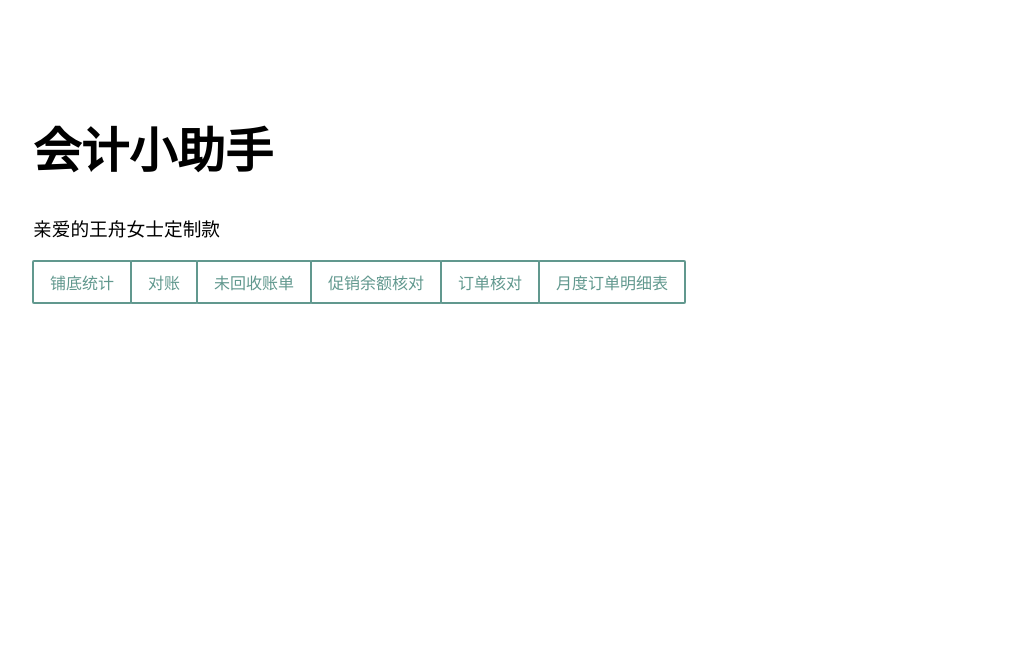
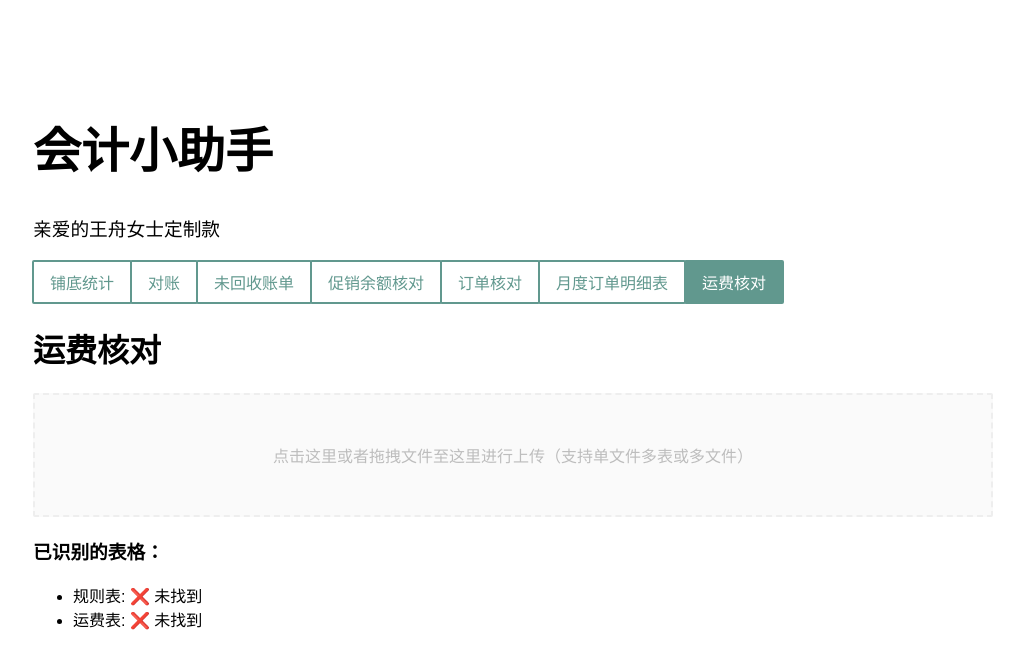
Before and after one commit to ZachZeng/wz-excel-process, a React (Create React App) app: page /wz-excel-process/yf in a window 1280 px wide. Shown: the top 668 px of the page, without its empty margins (127-1151 px from the left). Built offline with nearby package versions, Linux system fonts and the light colour scheme.

Commit message:
运费核对

```diff
--- /dev/null
+++ b/src/components/YF/YFDropzone.js
@@ -0,0 +1,92 @@
+import React, { useCallback, useState } from "react";
+import { useDropzone } from "react-dropzone";
+import { DropzoneWrapper } from "../../elements/StyledElements";
+import * as XLSX from "xlsx";
+import { YFProcess } from "./YFProcess";
+
+export const YFDropzone = () => {
+  const [ruleSheet, setRuleSheet] = useState(null);
+  const [freightSheet, setFreightSheet] = useState(null);
+  const [error, setError] = useState("");
+
+  const identifyAndSetSheets = (wb) => {
+    let newRule = ruleSheet;
+    let newFreight = freightSheet;
+
+    wb.SheetNames.forEach((sheetName) => {
+      const ws = wb.Sheets[sheetName];
+      const aoa = XLSX.utils.sheet_to_json(ws, { header: 1, defval: "" });
+
+      let isRule = false;
+      let isFreight = false;
+
+      for (let i = 0; i < Math.min(aoa.length, 10); i++) {
+        const rowStr = (aoa[i] || []).map((c) => String(c || "")).join("");
+        if (rowStr.includes("是否免运费") || sheetName.includes("规则")) {
+          isRule = true;
+        }
+        if (rowStr.includes("发货日期") || sheetName.includes("运费")) {
+          isFreight = true;
+        }
+      }
+
+      if (isRule) newRule = ws;
+      if (isFreight) newFreight = ws;
+    });
+
+    setRuleSheet(newRule);
+    setFreightSheet(newFreight);
+  };
+
+  const onDrop = useCallback(
+    (acceptedFiles) => {
+      setError("");
+      acceptedFiles.forEach((file) => {
+        const reader = new FileReader();
+        reader.onload = (evt) => {
+          try {
+            const bstr = evt.target.result;
+            const wb = XLSX.read(bstr, { type: "binary" });
+            identifyAndSetSheets(wb);
+          } catch (err) {
+            setError("读取文件出错：" + err.message);
+          }
+        };
+        reader.readAsBinaryString(file);
+      });
+    },
+    [ruleSheet, freightSheet],
+  );
+
+  const { isDragActive, getRootProps, getInputProps } = useDropzone({
+    onDrop,
+    accept: ".xlsx, .xls",
+  });
+
+  const isReady = ruleSheet && freightSheet;
+
+  return (
+    <>
+      <h1>运费核对</h1>
+      <DropzoneWrapper {...getRootProps()}>
+        <input {...getInputProps()} />
+        {!isDragActive &&
+          "点击这里或者拖拽文件至这里进行上传（支持单文件多表或多文件）"}
+        {isDragActive && "放下文件"}
+      </DropzoneWrapper>
+
+      <div style={{ marginTop: "20px" }}>
+        <h3>已识别的表格：</h3>
+        <ul>
+          <li>规则表: {ruleSheet ? "✅ 已加载" : "❌ 未找到"}</li>
+          <li>运费表: {freightSheet ? "✅ 已加载" : "❌ 未找到"}</li>
+        </ul>
+        {error && <p style={{ color: "red" }}>{error}</p>}
+      </div>
+
+      {isReady && (
+        <YFProcess ruleSheet={ruleSheet} freightSheet={freightSheet} />
+      )}
+    </>
+  );
+};
--- /dev/null
+++ b/src/components/YF/YFProcess.js
@@ -0,0 +1,62 @@
+import React, { useState, useEffect } from "react";
+import * as FileSaver from "file-saver";
+import * as XLSX from "xlsx";
+import { ExportButton } from "../../elements/StyledElements";
+import { yfParse } from "./yfParse";
+
+export const YFProcess = ({ ruleSheet, freightSheet }) => {
+  const [results, setResults] = useState(null);
+  const [error, setError] = useState("");
+
+  useEffect(() => {
+    try {
+      setError("");
+      const res = yfParse(ruleSheet, freightSheet);
+      setResults(res);
+    } catch (err) {
+      setError(err.message);
+    }
+  }, [ruleSheet, freightSheet]);
+
+  const exportToExcel = () => {
+    if (!results || results.length === 0) {
+      alert("无数据可导出");
+      return;
+    }
+
+    const ws = XLSX.utils.json_to_sheet(results);
+    const wb = {
+      Sheets: { 不符合规则客户: ws },
+      SheetNames: ["不符合规则客户"],
+    };
+
+    const excelBuffer = XLSX.write(wb, { bookType: "xlsx", type: "array" });
+    const data = new Blob([excelBuffer], {
+      type: "application/vnd.openxmlformats-officedocument.spreadsheetml.sheet;charset=UTF-8",
+    });
+    FileSaver.saveAs(data, "运费核对结果.xlsx");
+  };
+
+  if (error) {
+    return (
+      <div style={{ marginTop: "20px", color: "red" }}>
+        <h3>处理出错：</h3>
+        <p>{error}</p>
+      </div>
+    );
+  }
+
+  if (!results) {
+    return <div style={{ marginTop: "20px" }}>处理中...</div>;
+  }
+
+  return (
+    <div style={{ marginTop: "20px" }}>
+      <h3>处理成功！</h3>
+      <p>
+        发现 <strong>{results.length}</strong> 个不符合免运费规则的客户。
+      </p>
+      <ExportButton onClick={exportToExcel}>导出结果</ExportButton>
+    </div>
+  );
+};
--- /dev/null
+++ b/src/components/YF/yfParse.js
@@ -0,0 +1,48 @@
+import * as XLSX from "xlsx";
+
+export function yfParse(ruleSheet, freightSheet) {
+  const rules = XLSX.utils.sheet_to_json(ruleSheet, { defval: "" });
+  const data = XLSX.utils.sheet_to_json(freightSheet, { defval: "" });
+
+  // 1. 提取免运费客户名单
+  const freeCustomers = new Set();
+  rules.forEach((row) => {
+    const condition = String(row["条件"] || "").trim();
+    const customer = String(row["客户名称"] || "").trim();
+    if (condition === "所有情况下" && customer) {
+      freeCustomers.add(customer);
+    }
+  });
+
+  // 2. 校验运费数据
+  const errorCustomers = new Set();
+
+  data.forEach((row) => {
+    const customer = String(row["客户名称"] || "").trim();
+    const remark = String(row["备注"] || "").trim();
+    const subtotal = Number(row["小计"]) || 0;
+
+    if (!customer) return; // 忽略空客户
+
+    // 检查小计是否不为 0 (考虑浮点误差)
+    const isNotFree = Math.abs(subtotal) > 1e-6;
+
+    if (isNotFree) {
+      // 违反通用规则：备注包含发票或合同
+      if (remark.includes("发票") || remark.includes("合同")) {
+        errorCustomers.add(customer);
+      }
+      // 违反指定客户规则：客户在免运费名单中
+      else if (freeCustomers.has(customer)) {
+        errorCustomers.add(customer);
+      }
+    }
+  });
+
+  // 3. 返回结果
+  const result = Array.from(errorCustomers)
+    .sort((a, b) => a.localeCompare(b, "zh-CN"))
+    .map((c) => ({ 客户名称: c }));
+
+  return result;
+}
--- a/src/components/index.js
+++ b/src/components/index.js
@@ -9,3 +9,4 @@ export * from "./Recycle/RecycleDropzone";
 export * from "./CX/CXDropzone";
 export * from "./DD/DDDropzone";
 export * from "./MO/MODropzone";
+export * from "./YF/YFDropzone";
--- a/src/router.js
+++ b/src/router.js
@@ -7,14 +7,11 @@ import {
 } from "react-router-dom";
 import styled from "styled-components";
 
-import {
-  PDDropzone,
-  DZProcess,
-  RecycleDropzone,
-} from "./components";
+import { PDDropzone, DZProcess, RecycleDropzone } from "./components";
 import { CXDropzone } from "./components/CX/CXDropzone";
 import { DDDropzone } from "./components/DD/DDDropzone";
 import { MODropzone } from "./components/MO/MODropzone";
+import { YFDropzone } from "./components/YF/YFDropzone";
 
 const NavUnlisted = styled.ul`
   display: flex;
@@ -78,6 +75,10 @@ export default function NaviRouter() {
           <NavLink to="/mo">
             <li>月度订单明细表</li>
           </NavLink>
+
+          <NavLink to="/yf">
+            <li>运费核对</li>
+          </NavLink>
         </NavUnlisted>
 
         <Routes>
@@ -87,6 +88,7 @@ export default function NaviRouter() {
           <Route path="/cx" element={<CXDropzone />} />
           <Route path="/dd" element={<DDDropzone />} />
           <Route path="/mo" element={<MODropzone />} />
+          <Route path="/yf" element={<YFDropzone />} />
         </Routes>
       </div>
     </Router>
```
